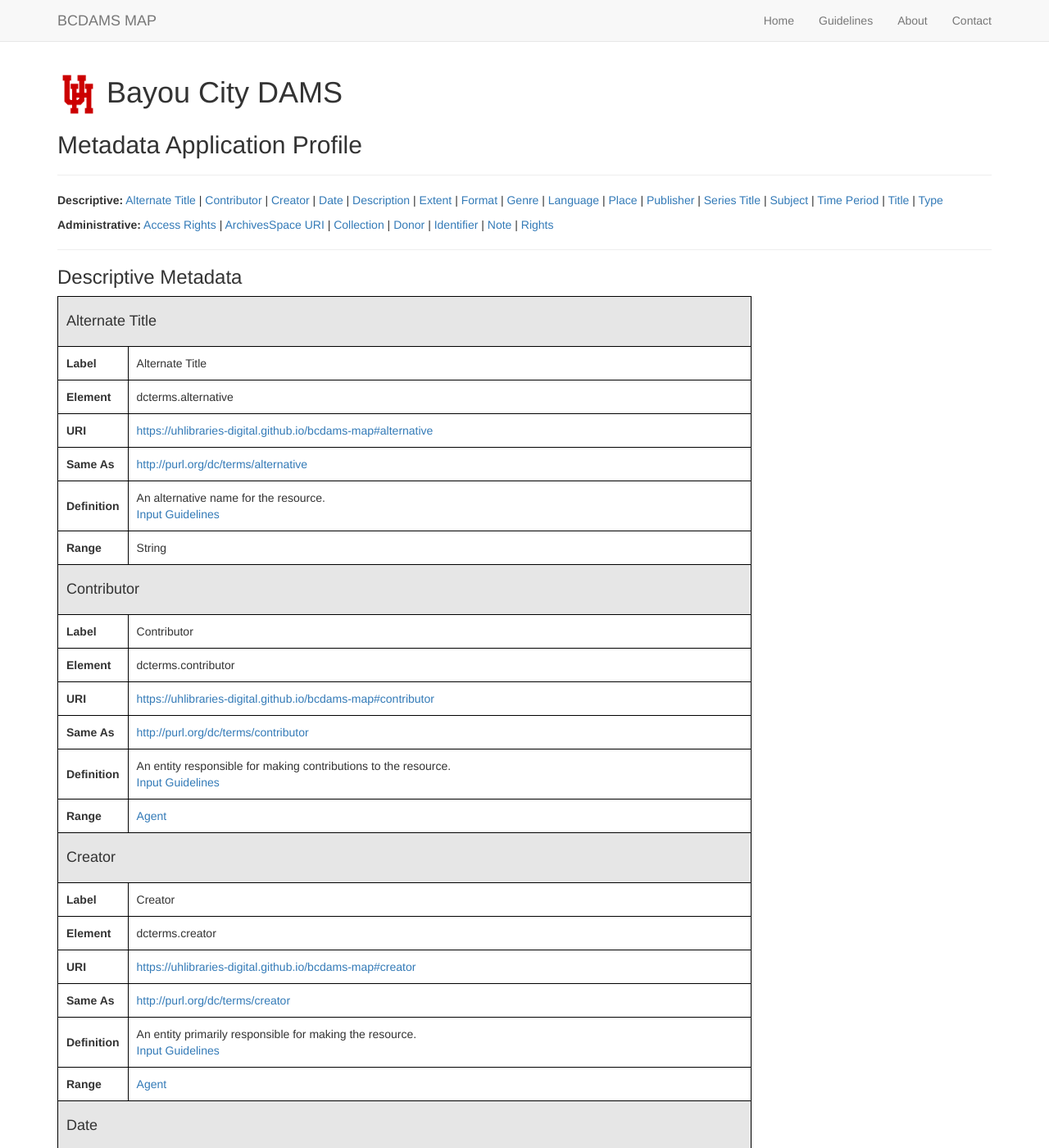
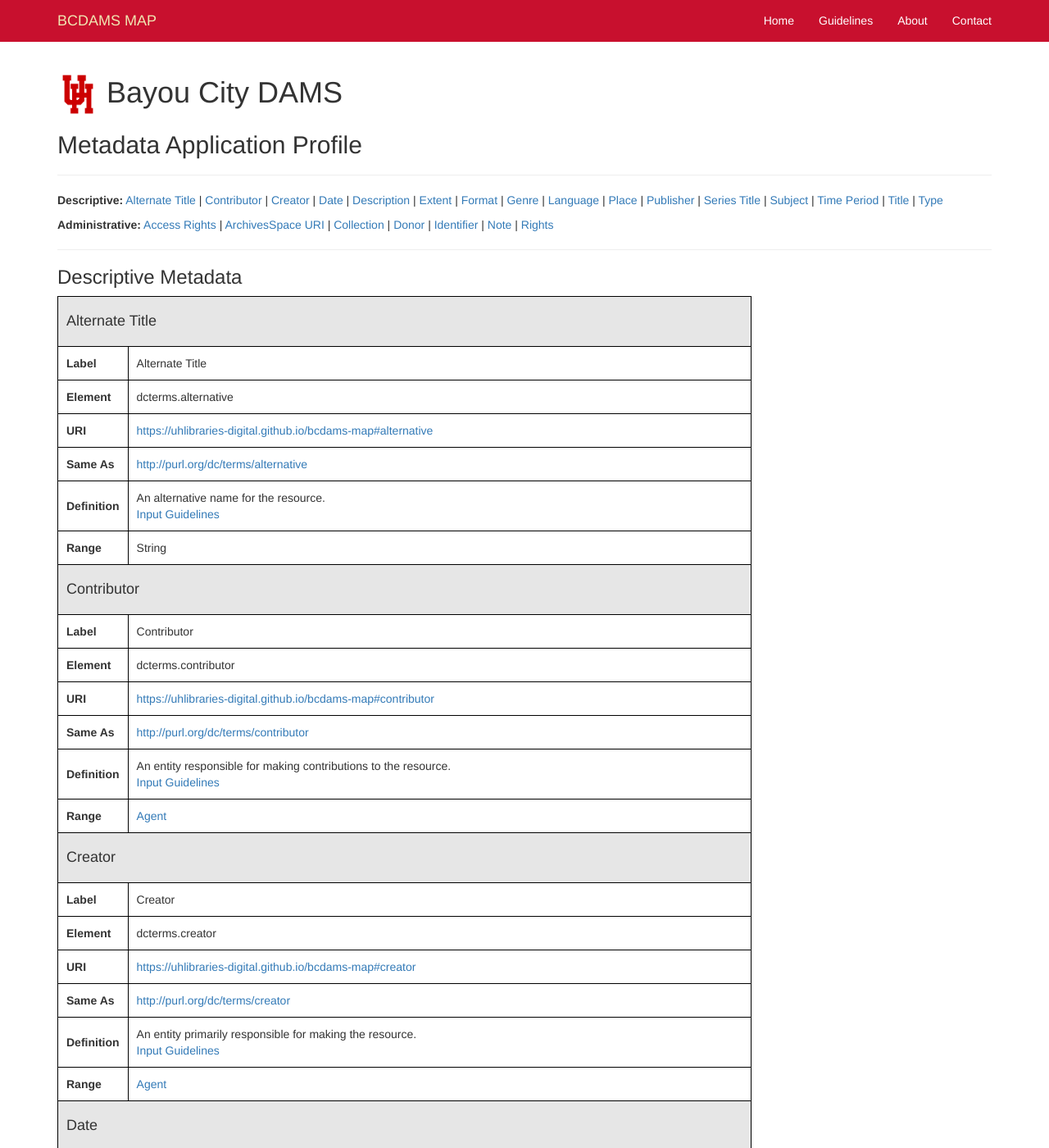
Before and after one commit to uhlibraries-digital/bcdams-map, a Jekyll site: the page built from index.html, in a window 1280 px wide and 1400 px high. Shown: the whole window at 82% size. Built offline with Jekyll 4.4.1, drawn with Linux system fonts in a browser that asks for light colours; nearby versions of some CDN libraries; the list of posts is cut into pages by our own code; comment, search, counter and statistics services are not loaded.

Commit message:
add custom navbar styling

```diff
--- a/assets/css/custom.css
+++ b/assets/css/custom.css
@@ -23,6 +23,17 @@
   padding-bottom: 15px;
 }
 
+.navbar-default {
+  background-color: #c8102e;
+  border-color: #CC102F;
+}
+.navbar-default .navbar-brand {
+  color: #f0e6b1;
+}
+.navbar-default .navbar-nav > li > a {
+  color: #fff;
+}
+
 /**
  * Tables
  */
```
